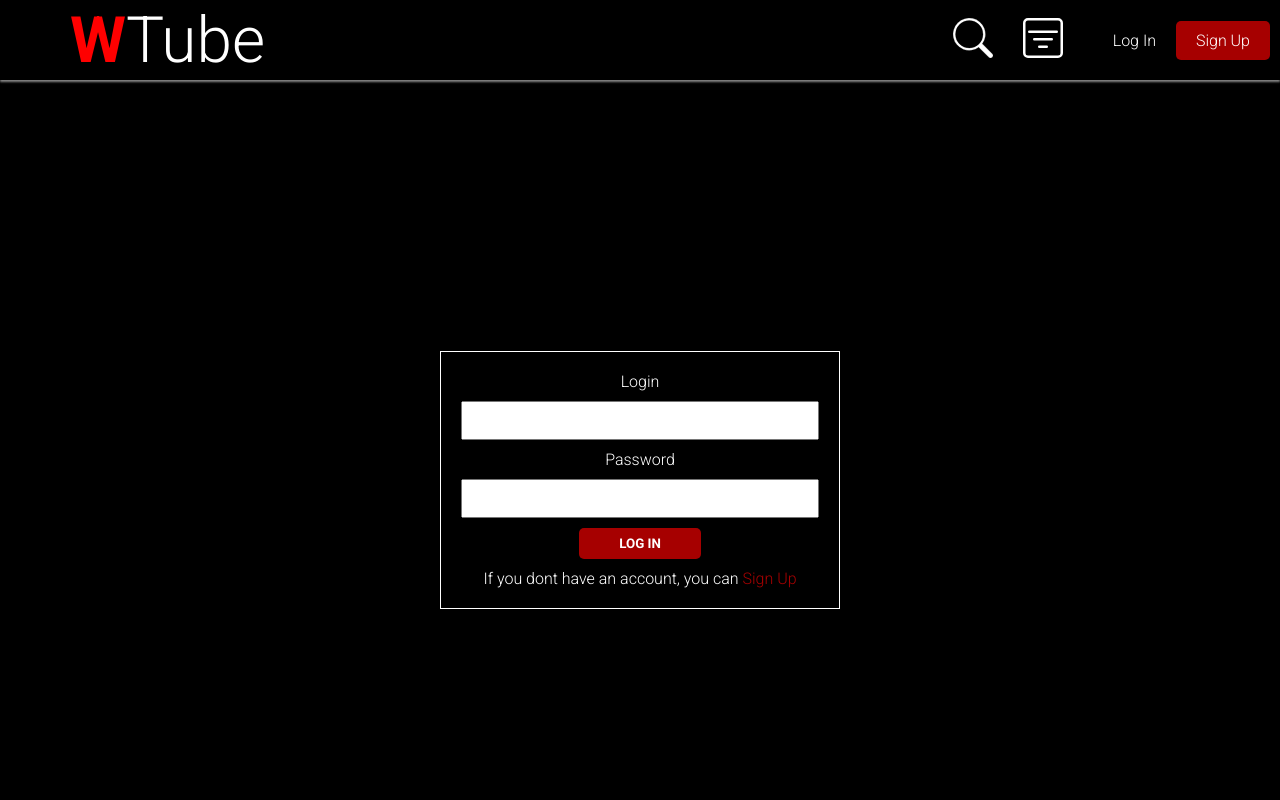
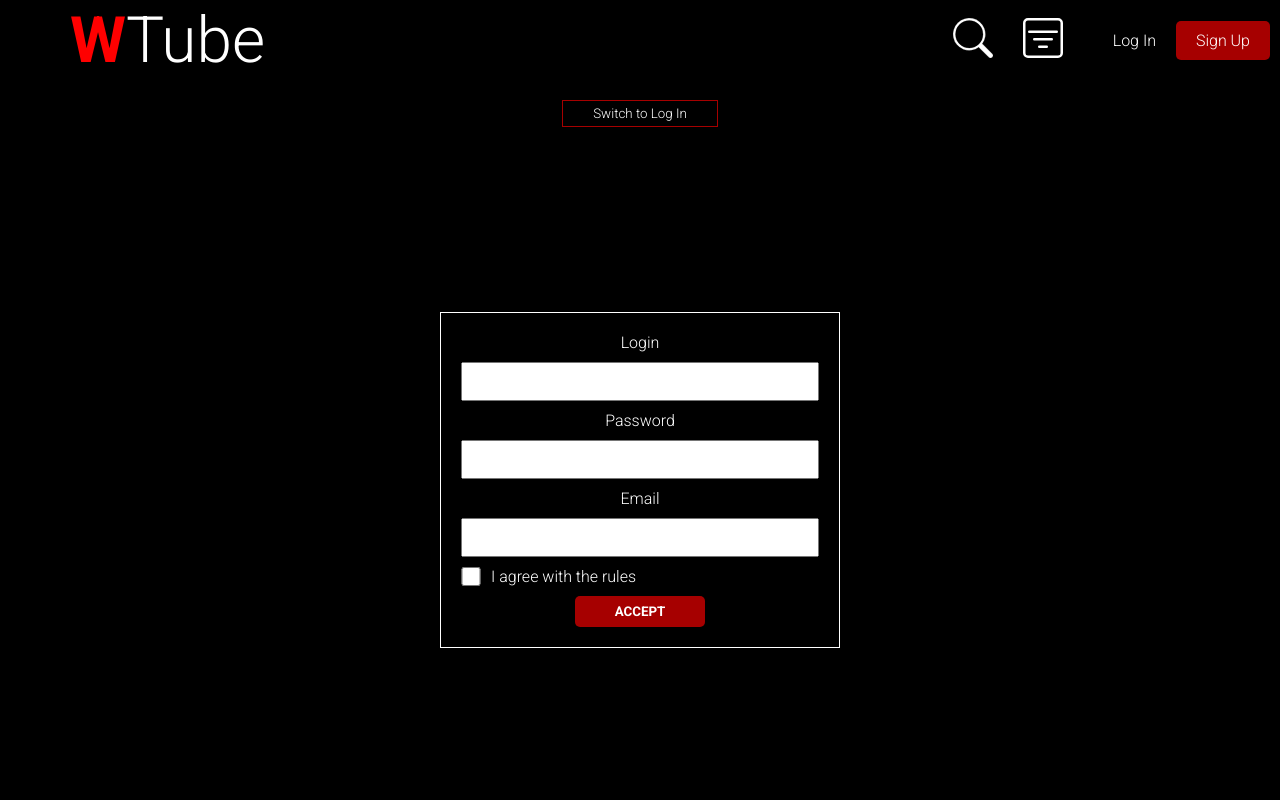
Before and after one commit to Ncomest/Wtube, a React (Create React App) app: page /User in a window 1280 px wide. Shown: the top 800 px of the page. Built offline with nearby package versions, Linux system fonts and the light colour scheme.

Commit message:
add login auth and navigate

```diff
--- a/src/App.js
+++ b/src/App.js
@@ -7,21 +7,22 @@ import Filter from "./Pages/Filter/Filter";
 import Header from "./modules/Header/Header";
 import Footer from "./modules/Footer/Footer";
 import User from "./Pages/User/User";
+import UserPofile from "./Pages/User/UserProfile/UserPofile";
 
 function App() {
-
-
  return (
   <>
-   <Header  />
+   <Header />
    <Routes>
     <Route path="/" element={<Home />} />
     <Route path="/Movies/:id" element={<Movies />} />
     <Route path="/Filter" element={<Filter />} />
-    <Route path="/User" element={<User/>} />
+    <Route path="/User" element={<User />} />
+    <Route path="/UserProfile" element={<UserPofile />} />
     <Route path="*" element={<Error />} />
+    {/* <Redirect from='/' to='loginform' /> */}
    </Routes>
-   <Footer/>
+   <Footer />
   </>
  );
 }
--- a/src/Pages/User/LogSignForm/LogInForm.jsx
+++ b/src/Pages/User/LogSignForm/LogInForm.jsx
@@ -1,19 +1,71 @@
-import React from "react";
+import React, { useState } from "react";
+import { useNavigate } from "react-router-dom";
 
-function LogInForm({onClick}) {
+function LogInForm({ children}) {
+ const [formData, setFormData] = useState({
+  login: "",
+  password: "",
+ });
+
+ const navigate = useNavigate();
+
+ //  const [currentUser, setCurrentUser] = useState({
+ //   login: "",
+ //   password: "",
+ //  });
+
+ const handleLogin = () => {
+  const usersFromStorage = JSON.parse(localStorage.getItem("userArray")) || [];
+
+  const user = usersFromStorage.find(
+   (item) =>
+    item.login === formData.login && item.password === formData.password
+  );
+
+  if (user) {
+   localStorage.setItem("loggedInUser", JSON.stringify(user));
+   //  const currentUser =
+   //   JSON.stringify(localStorage.setItem("currentUser")) || [];
+   //   setFormData(currentUser);
+   navigate("/userprofile");
+   console.log("Successful");
+  } else {
+   console.log("Failed");
+  }
+ };
+
+ const handleChange = (e) => {
+  const { name, value } = e.target;
+  setFormData((prevData) => ({
+   ...prevData,
+   [name]: value,
+  }));
+ };
+
  return (
   <div className="user-form">
-   <form action="" className="form-login">
+   <form className="form-login">
     <label htmlFor="login">Login</label>
-    <input type="text" id="login" name="login" />
+    <input
+     type="text"
+     id="login"
+     name="login"
+     required
+     value={formData.login}
+     onChange={handleChange}
+    />
 
     <label htmlFor="password">Password</label>
-    <input type="password" id="password" name="password" />
-
-    <button type="submit">Log In</button>
-    <p onClick={onClick}>
-     If you dont have an account, you can <span>Sign Up</span>
-    </p>
+    <input
+     type="password"
+     id="password"
+     name="password"
+     required
+     value={formData.password}
+     onChange={handleChange}
+    />
+    <button onClick={handleLogin}>Log In</button>
+    {/* <div>{children}</div> */}
    </form>
   </div>
  );
--- a/src/Pages/User/LogSignForm/SignUpForm.jsx
+++ b/src/Pages/User/LogSignForm/SignUpForm.jsx
@@ -1,6 +1,6 @@
 import React, { useState } from "react";
 
-function SignUpForm({ onClick }) {
+function SignUpForm({ children, onToogleLogin }) {
  const [formData, setformData] = useState({
   login: "",
   password: "",
@@ -68,6 +68,7 @@ function SignUpForm({ onClick }) {
     agree: false,
    });
 
+   onToogleLogin();
    console.log("Success, data saved to localStorage!");
   } else {
    console.log("Please confirm all data places!");
@@ -115,9 +116,7 @@ function SignUpForm({ onClick }) {
    </div>
 
    <button type="submit">Accept</button>
-   <p onClick={onClick}>
-    If you have an account, you can <span>Log In</span>
-   </p>
+   {/* <div>{children}</div> */}
   </form>
  );
 }
--- a/src/Pages/User/User.css
+++ b/src/Pages/User/User.css
@@ -1,4 +1,5 @@
 .user {
+ position: relative;
  height: 100vh;
  background-color: var(--dark);
  display: flex;
@@ -45,7 +46,7 @@
  width: 20px;
 }
 
-.form-login button {
+.form-login > button {
  padding: 8px 40px;
  background-color: var(--red);
  border: none;
@@ -64,3 +65,13 @@
  color: var(--red);
  cursor: pointer;
 }
+
+.toogleBtn {
+ position: absolute;
+ top: 20px;
+ padding: 5px 30px;
+ background-color: transparent;
+ border: 1px solid var(--red);
+ color: var(--white);
+ cursor: pointer;
+}
--- a/src/Pages/User/User.jsx
+++ b/src/Pages/User/User.jsx
@@ -5,21 +5,29 @@ import LogInForm from "./LogSignForm/LogInForm";
 import SignUpForm from "./LogSignForm/SignUpForm";
 
 function User() {
- const [toogleLog, setToogleLog] = useState(true);
-
+ const [toggleLog, setToggleLog] = useState(false);
+ const [toggleToLogin, setToggleToLogin] = useState(false);
 
  //toogle btn login signin
- const handleToogle = () => {
-  setToogleLog((e) => setToogleLog(!toogleLog));
+ const handleToggle = () => {
+  setToggleLog((e) => !e);
+  setToggleToLogin(false);
+ };
+
+ const handleToLogin = () => {
+  setToggleToLogin(true);
  };
 
  return (
   <div className="user">
-   {toogleLog ? (
-    <LogInForm onClick={handleToogle} />
+   {toggleToLogin || toggleLog ? (
+    <LogInForm onClick={handleToggle} />
    ) : (
-    <SignUpForm onClick={handleToogle} />
+    <SignUpForm onClick={handleToggle} onToogleLogin={handleToLogin} />
    )}
+   <button className="toogleBtn" onClick={handleToggle}>
+    {toggleLog ? "Switch to Sign Up" : "Switch to Log In"}
+   </button>
   </div>
  );
 }
--- /dev/null
+++ b/src/Pages/User/UserProfile/UserPofile.css
@@ -0,0 +1,9 @@
+.user-profile {
+ height: 100vh;
+ background-color: var(--dark);
+ color: var(--white);
+ font-size: 40px;
+ padding: 10px;
+ display: flex;
+ justify-content: space-between;
+}
--- /dev/null
+++ b/src/Pages/User/UserProfile/UserPofile.jsx
@@ -0,0 +1,38 @@
+import React, { useEffect, useState } from "react";
+import "./UserPofile.css";
+import { useNavigate } from "react-router-dom";
+
+function UserPofile() {
+ const [userProf, setUserProf] = useState(
+  JSON.parse(localStorage.getItem("loggedInUser")) || {}
+ );
+ const navigate = useNavigate();
+
+ useEffect(() => {
+  setUserProf(JSON.parse(localStorage.getItem("loggedInUser")) || {});
+ }, []);
+
+ const handleLogOut = () => {
+  localStorage.removeItem("loggedInUser");
+  setUserProf({});
+  navigate("/user");
+  console.log("userLogOut");
+ };
+
+ return (
+  <>
+   <div className="user-profile">
+    <div>
+     Welcome, <span>{userProf.login}</span>
+    </div>
+    <div>
+     <button className="Sign btnRed" onClick={handleLogOut}>
+      Log Out
+     </button>
+    </div>
+   </div>
+  </>
+ );
+}
+
+export default UserPofile;
```
